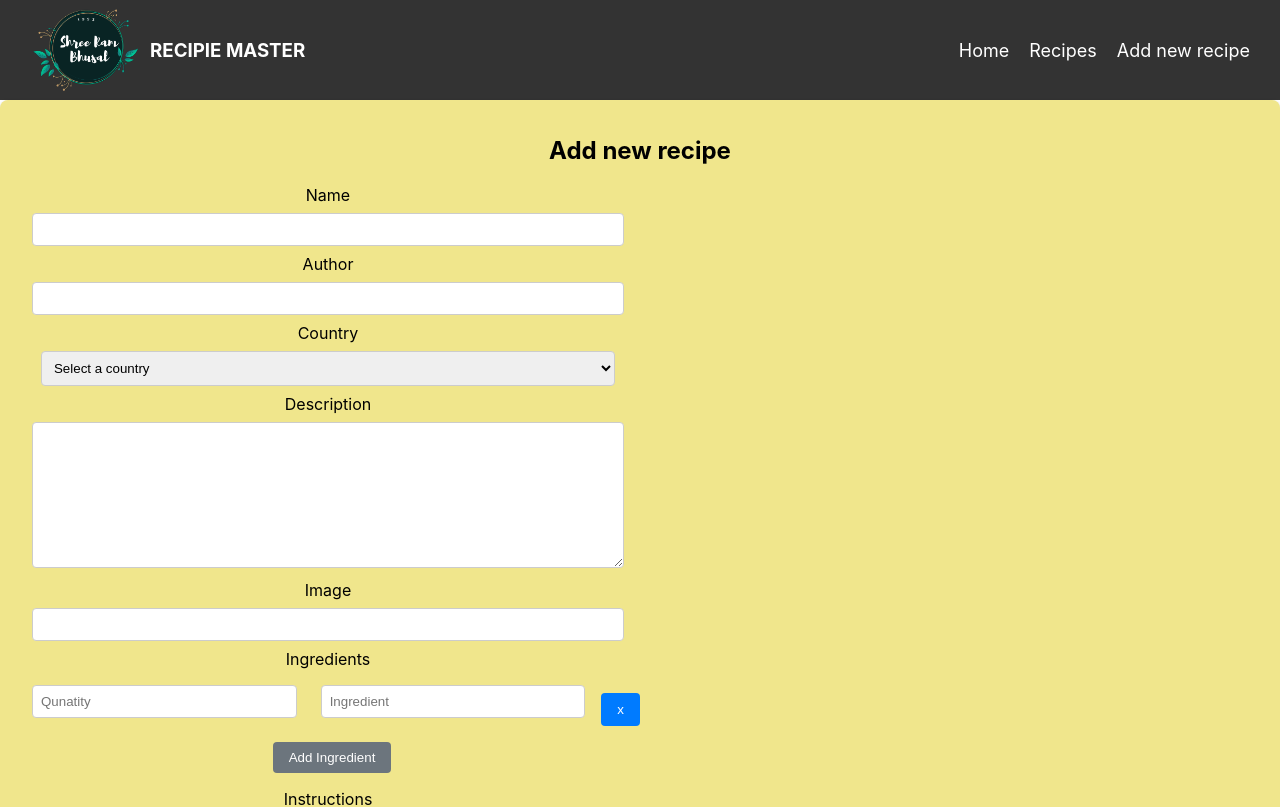
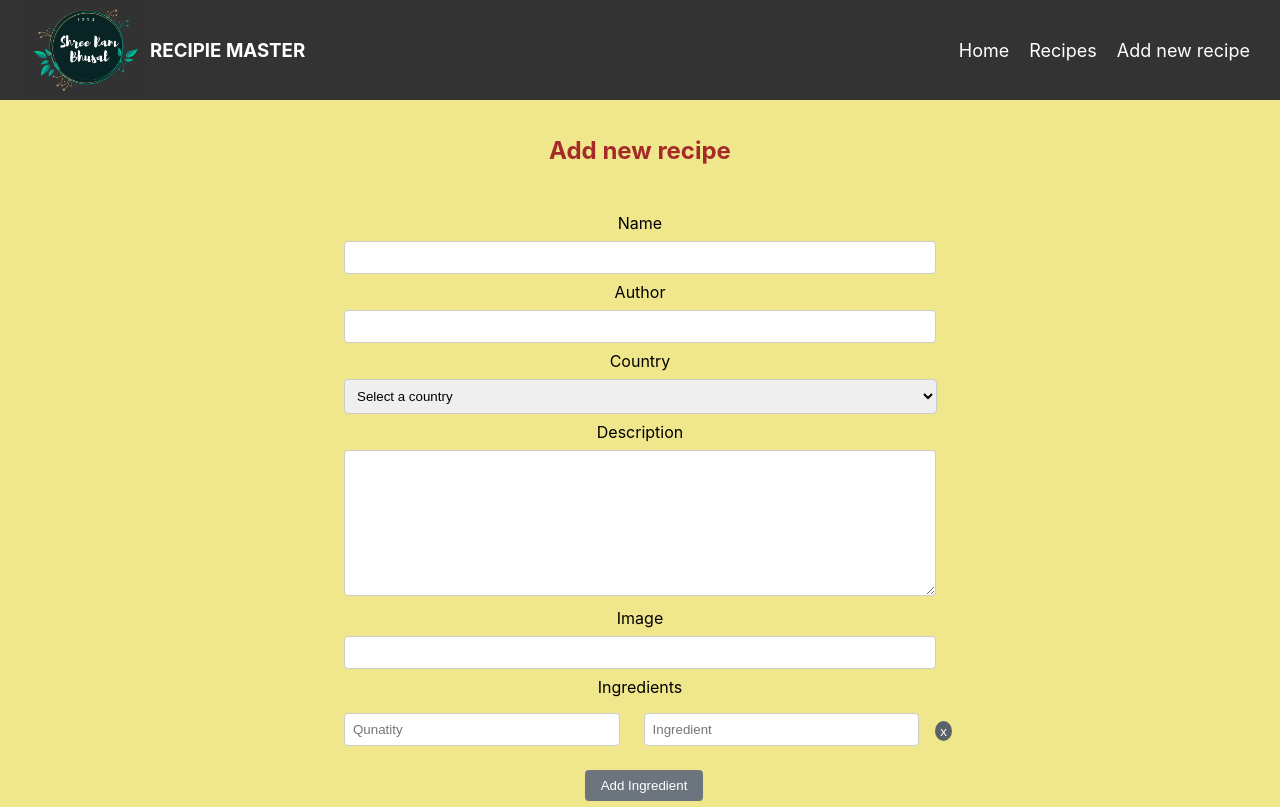
Before and after one commit to shree0007/recipeApp_react, a React (Create React App) app: page /addrecipe in a window 1280 px wide. Shown: the top 807 px of the page. Built offline with nearby package versions, Linux system fonts and the light colour scheme.

Commit message:
addrecipe and home  css updated

```diff
--- a/package.json
+++ b/package.json
@@ -11,6 +11,7 @@
     "live-server": "^1.2.2",
     "react": "^18.2.0",
     "react-dom": "^18.2.0",
+    "react-flags-select": "^2.2.3",
     "react-router-dom": "^6.11.1",
     "react-scripts": "5.0.1",
     "web-vitals": "^2.1.4"
--- a/src/components/Main.css
+++ b/src/components/Main.css
@@ -1,3 +1,3 @@
 .main {
-    min-height: 100vh;
+    min-height: 84vh;
 }
--- a/src/components/UI/Card.js
+++ b/src/components/UI/Card.js
@@ -3,12 +3,21 @@ import './Card.css';
 import { Link } from 'react-router-dom';
 
 
+
+
 const card = (props) => {
+
+
     return (
         <div className='recipes-card'>
             <img src={props.image} alt={props.name} />
             <h3>{props.name}</h3> <br></br>
             <div className='card-btn'><Link to={`/${props.id}`} >See more</Link></div>
+            <p>{props.country}</p>
+            {/* <img src={countries[props.country]?.flag} alt={`${props.country} flag`} /> */}
+
+
+
         </div>
     );
 };
--- a/src/pages/Addrecipe.css
+++ b/src/pages/Addrecipe.css
@@ -1,15 +1,17 @@
 .form {
-    display: flex;
-    flex-direction: column;
-    align-items: center;
     padding: 1rem;
-    background-color: #f7f7f7;
-    border-radius: 8px;
     box-shadow: 0 2px 4px rgba(0, 0, 0, 0.2);
     background-color: khaki;
+    min-height: 100vh;
+    overflow: hidden;
+
+
 }
 
-
+.form h2 {
+    color: brown;
+    margin-bottom: 3rem;
+}
 
 
 input[type="text"],
@@ -20,6 +22,24 @@ select {
     border: 1px solid #ccc;
     border-radius: 4px;
     width: 92%;
+
+
+}
+
+select {
+    width: 95%;
+}
+
+.removerecipe-btn {
+    background-color: #5a6268;
+    width: 30px;
+    height: 20px;
+    border-radius: 50%;
+    padding: 0.2rem;
+}
+
+.removerecipe-btn:hover {
+    background-color: #5a6268;
 }
 
 
@@ -55,6 +75,10 @@ button[type="button"]:hover {
     background-color: #5a6268;
 }
 
+form {
+    margin: auto;
+}
+
 form>div {
     display: flex;
     margin-top: 0.5rem;
--- a/src/pages/Addrecipe.js
+++ b/src/pages/Addrecipe.js
@@ -26,7 +26,7 @@ const Addrecipe = () => {
 
     const [postRecipe, setPostRecipe] = useState(false);
     const [id, setId] = useState();
-    const [recipe, setRecipe] = useState(cloneDeep(initialRecipe));
+    const [recipe, setRecipe] = useState(cloneDeep(initialRecipe)); //cloneDeep creates a deep copy of initialRecipe and is independent of original
 
 
 
--- a/src/pages/Home.css
+++ b/src/pages/Home.css
@@ -1,19 +1,19 @@
 .home {
-    min-height: 100vh;
-
+    min-height: 22vh;
 }
 
 
 .nav-cards {
     display: flex;
     justify-content: space-around;
-    margin-top: 3.5rem;
+    margin-top: 2rem;
     text-decoration: none;
 }
 
 .nav-card {
     width: 400px;
     padding: 1rem;
+    margin: 1rem;
     border: 0.4px solid gray;
     box-shadow: 0 4px 8px 0 rgba(0, 0, 0, 0.2), 0 6px 20px 0 rgba(0, 0, 0, 0.19);
     background-color: #b4d4f4;
--- a/src/pages/Recipes.js
+++ b/src/pages/Recipes.js
@@ -10,7 +10,6 @@ const Recipes = () => {
 
     const [recipes, setRecipes] = useState([]);
     const [searchInput, setSearchInput] = useState('');
-
 
 
     useEffect(() => {
@@ -47,7 +46,10 @@ const Recipes = () => {
                         id={recipe.id}
                         name={recipe.name}
                         image={recipe.image}
-                        description={recipe.description}
+                        country={recipe.country}
+                        flag={recipe.country.flag}
+
+
                     />
 
                 )}
```
Also changed, not shown: 1 other file (tests, documents, lock files or other folders).
